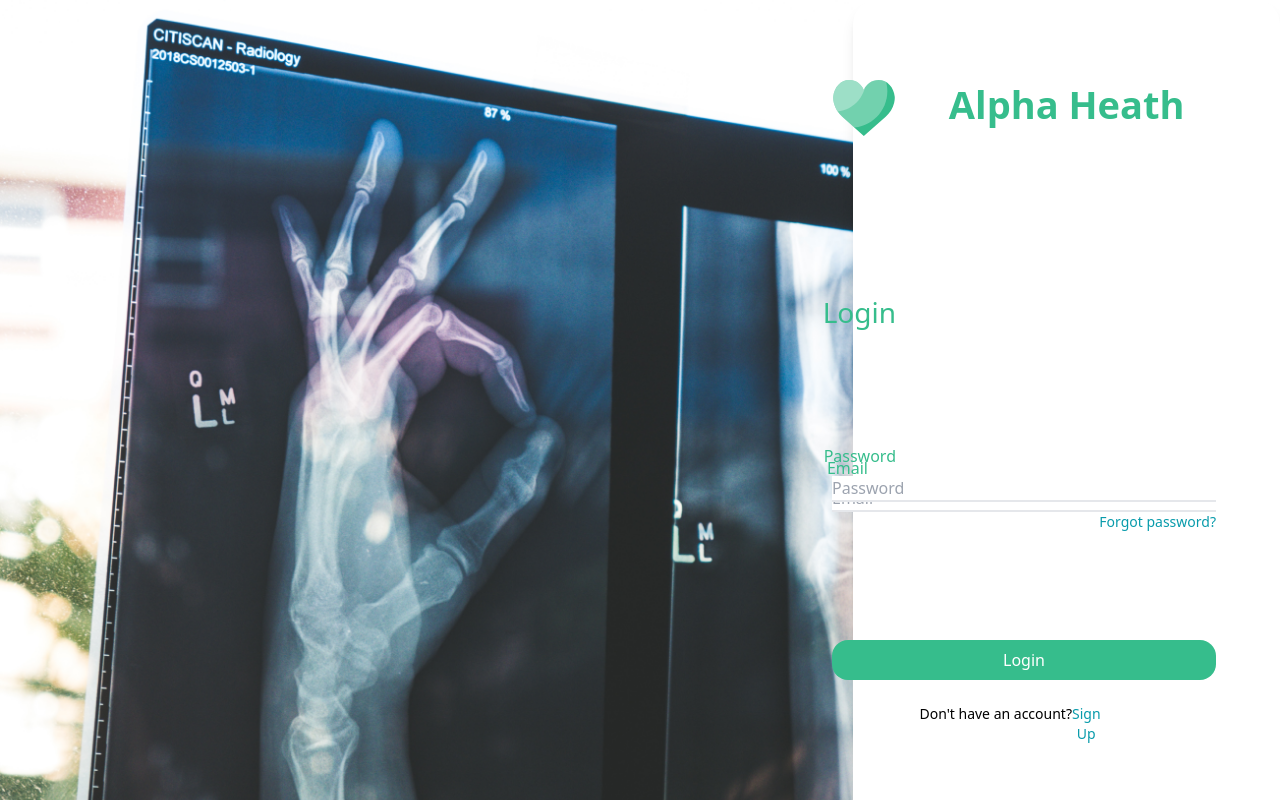
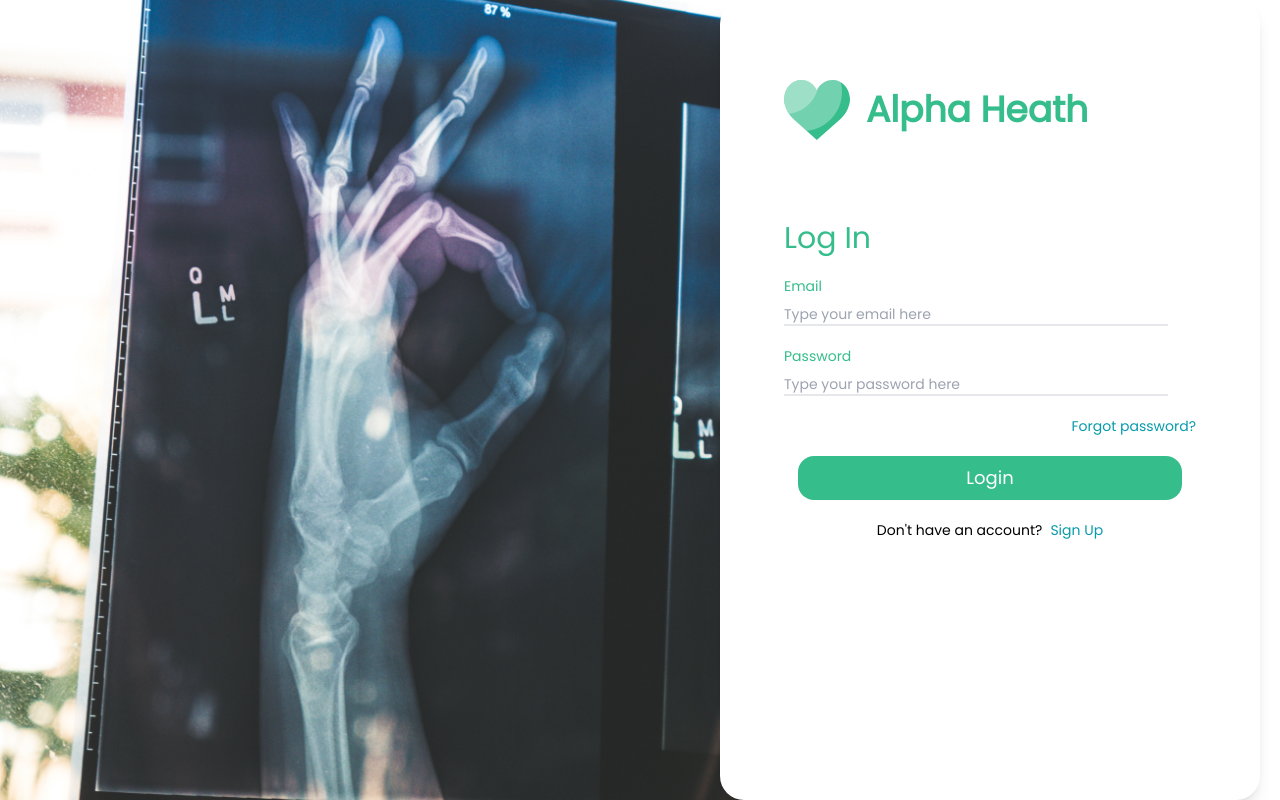
Before and after one commit to PhamVuThuNguyet/ALPHA-FE, a React (Create React App) app: page / in a window 1280 px wide. Shown: the top 800 px of the page. Built offline with nearby package versions, Linux system fonts and the light colour scheme.

Commit message:
sign in fixed

```diff
--- a/public/index.html
+++ b/public/index.html
@@ -24,6 +24,8 @@
       work correctly both with client-side routing and a non-root public URL.
       Learn how to configure a non-root public URL by running `npm run build`.
     -->
+    <!-- font -->
+    <link href="https://fonts.googleapis.com/css?family=Poppins" rel="stylesheet">
     <title>React App</title>
   </head>
   <body>
--- a/src/components/signin/loginForm/index.jsx
+++ b/src/components/signin/loginForm/index.jsx
@@ -1,50 +1,33 @@
 import React from "react";
-function  SignInForm() {
+function SignInForm() {
   return (
-      <div className="h-screen grid grid-cols-12 justify-center">
-        <div className="col-span-8 items-center">
-            <img alt ="" className="h-full w-full object-cover" src="./assets/img/x-ray.png"/>
+    <div className="h-screen grid grid-cols-12 justify-center relative">
+      <div className="col-span-8 items-center max-h-screen">
+        <img alt="" className="h-full w-full object-cover" src="./assets/img/x-ray.png" />
       </div>
-        <div className="col-span-4 flex flex-auto justify-center bg-[#FFFFFF] rounded-3xl shadow-lg">
-            <div className="mt-20 ">
-              <img alt ="" className="w-16 h-14 absolute right-96" src="./assets/img/like.svg"/>
+      <div className="col-span-4 justify-center bg-[#FFFFFF] rounded-3xl shadow-lg absolute right-5 h-full">
+        <div className="mt-20 px-16 flex justify-start items-center">
+          <img alt="" className="mr-4" src="./assets/img/like.svg" />
+          <h1 className="text-[#36BD8C] font-sans font-bold text-4xl">Alpha Heath</h1>
         </div>
-            <div className="mt-20">
-              <h1 className="text-[#36BD8C] font-sans font-bold text-xl">Alpha Heath</h1>
+        <div className="pt-20 px-16">
+          <h3 className="text-3xl text-[#36BD8C] font-sans flex justify-start">Log In</h3>
+          <form method="POST" className="py-5" action="">
+            <label className="text-[#36BD8C] text-sm font-sans flex justify-start" for="email">Email</label>
+            <div className="text-sm mt-2 font-sans mr-7">
+              <input className="w-96 focus:outline-none focus: border-b-2 focus:border-green-500" type="text" placeholder="Type your email here"></input>
             </div>
-            <div className="">
-              <h3 class="text-xl_2 text-[#36BD8C] mt-72 absolute right-96 justify-center font-sans">Login</h3>
-              <form action="POST">
-                <div className="mt-4">
-                  <div>
-                    <label className="block text-[#36BD8C] text-xs mt-96 font-sans absolute right-96 bottom-80 mr-7" for="email">
-                      Email
-                    </label>
-                    <div className="text-xs mt-96 font-sans absolute right-9 bottom-72 border-b-2 mr-7">
-                      <input className="mt-8 w-96 focus:outline-none " type="text" placeholder="Email"></input>
+            <label className="text-[#36BD8C] text-sm mt-5 font-sans flex justify-start">Password</label>
+            <div className="text-sm mt-2 font-sans mr-7">
+              <input className="w-96 focus:outline-none focus: border-b-2 focus:border-green-500" type="password" placeholder="Type your password here"></input>
             </div>
-
+            <div className="flex justify-end pt-5">
+              <a href="#" className="text-sm text-[#089BAB] hover:underline no-underline">Forgot password?</a>
             </div>
-                  <div className="mt-5">
-                    <label className="block mt-96 pt-10 absolute right-96 text-[#36BD8C]">
-                      Password
-                    </label>
-                    <div className="text-xs mt-96 pt-10 absolute right-9 mr-7 font-sans border-b-2 ">
-                      <input className="mt-8 w-96 focus:outline-none " type="password" placeholder="Password"></input>
-                    </div>
-                  </div>
-                  <div className="flex items-baseline justify-between">
-                    <a href="#" class="text-sm text-[#089BAB] hover:underline no-underline mt-96 absolute top-32 right-16">Forgot password?</a>
-                  </div>
-                  <button class="px-6 py-2 mt-96 w-96 text-white bg-[#36BD8C] absolute top-64 right-16 rounded-2xl hover:bg-[#6cb198] ">Login</button>
-                  <div>
-                    <div className="mt-96 absolute top-80 right-52">
+            <button className="px-6 py-2 mt-5 w-96 text-lg text-white bg-[#36BD8C] rounded-2xl hover:bg-[#6cb198]" type="submit" formMethod="post">Login</button>
+            <div className="flex justify-center gap-2 pt-5">
               <h4 className="text-sm font-sans">Don't have an account?</h4>
-                    </div>
-                    <div className="mt-80 absolute top-96 right-52">
-                      <a href="#" class="text-sm text-[#089BAB] hover:underline no-underline absolute ">Sign Up</a>
-                    </div>
-                  </div>
+              <a href="#" class="text-sm text-[#089BAB] hover:underline no-underline">Sign Up</a>
             </div>
           </form>
         </div>
--- a/tailwind.config.js
+++ b/tailwind.config.js
@@ -3,14 +3,11 @@ module.exports = {
     "./src/**/*.{js,jsx,ts,tsx}",
   ],
   theme: {
-    extend: {},
-    fontSize: {
-      sm: ['14px', '20px'],
-      base: ['16px', '24px'],
-      lg: ['20px', '28px'],
-      xl: ['38px', '48px'],
-      xl_2: ['28px', '48px']
-    }
+    extend: {
+      fontFamily:{
+        sans: ['Poppins']
+      }
+    },
   },
   plugins: [],
 }
```
Also changed, not shown: src/App.css (line endings or trailing spaces). Lines whose indentation alone changed are shown as unchanged.
